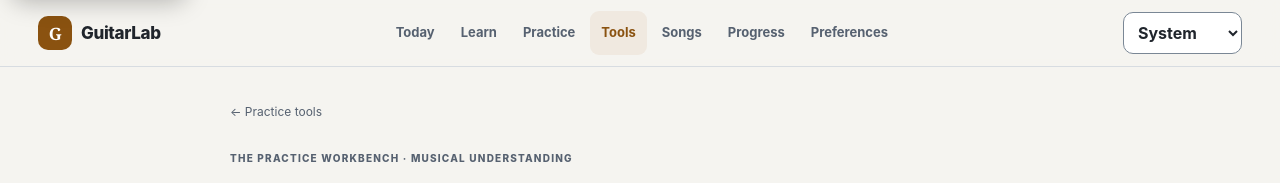
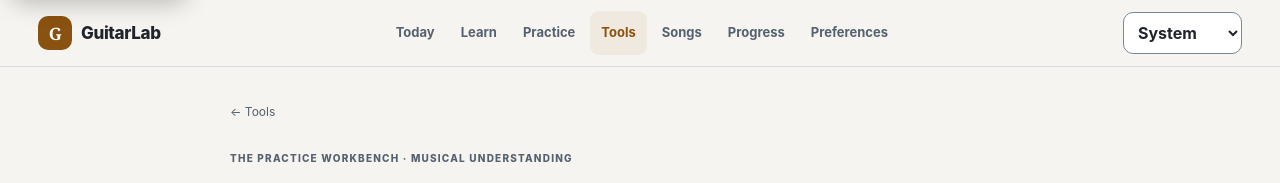
Before and after one commit to leenusdarnal/guitarlab, a SvelteKit app: page /tools/theory-recall in a window 1280 px wide. Shown: the top 183 px of the page. Built offline with nearby package versions, Linux system fonts and the light colour scheme.

Commit message:
chore(ux-12): use consistent Tools navigation label

```diff
--- a/src/routes/tools/theory-recall/+page.svelte
+++ b/src/routes/tools/theory-recall/+page.svelte
@@ -153,7 +153,7 @@
 </svelte:head>
 
 <main class="theory-page">
-  <a class="back-link" href={resolve('/tools')}>← Practice tools</a>
+  <a class="back-link" href={resolve('/tools')}>← Tools</a>
 
   <header class="page-heading">
     <div class="eyebrow">THE PRACTICE WORKBENCH · MUSICAL UNDERSTANDING</div>
```
